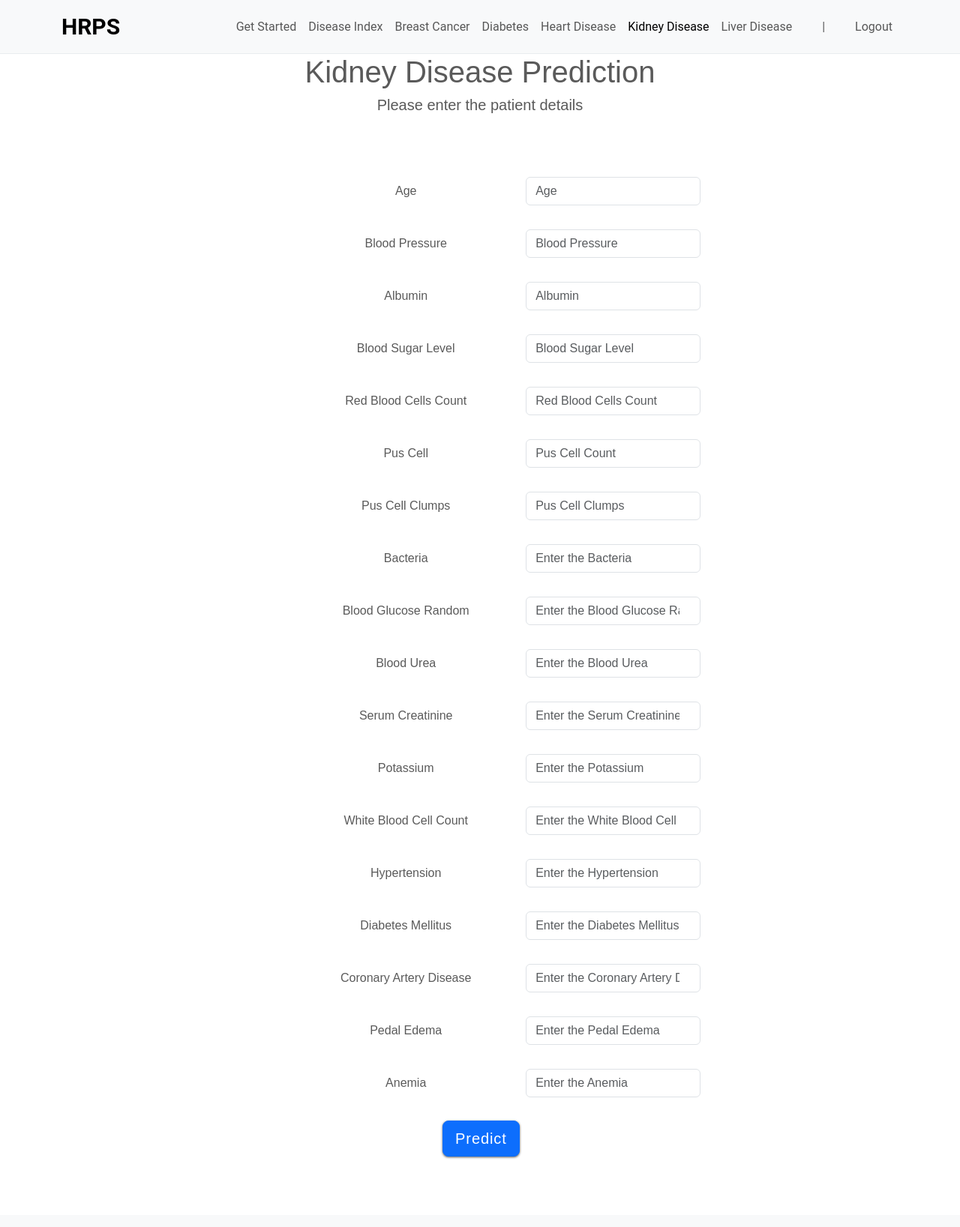
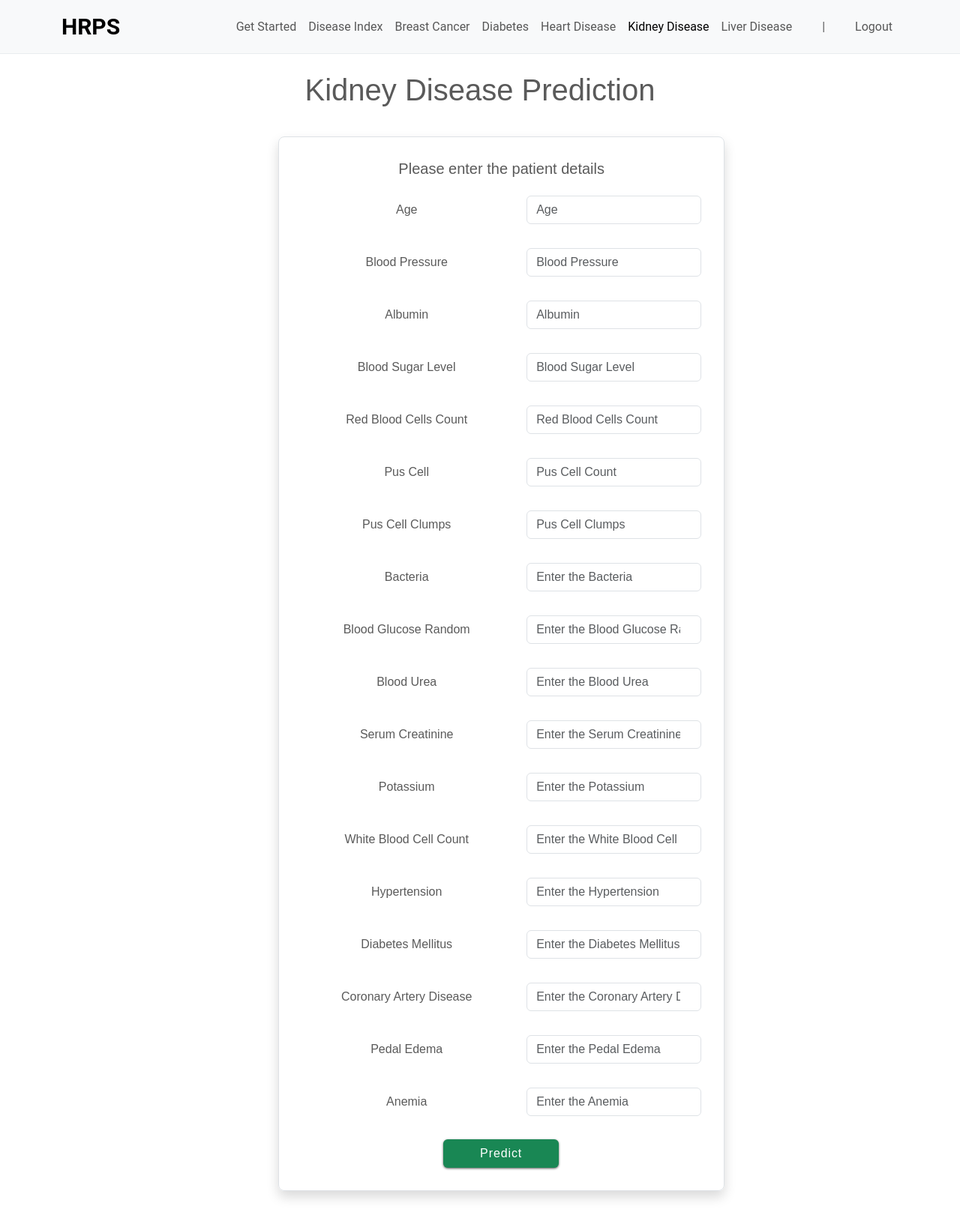
Before and after one commit to Aashish-32/HRPS, a Flask app: page /kidney in a window 1280 px wide. Shown: the whole page at 75% size. Before the commit the page ends 1546 px from the top, so only its background shows below. Run offline with Flask 3, Linux system fonts and the light colour scheme; a user stored in the database is signed in; parts of the project's set-up code (start-up, migrations or seed data) failed here and were passed over; some libraries are stand-ins or nearby versions.

Commit message:
fix: :lipstick: Kidney form ui

```diff
--- a/templates/kidney.html
+++ b/templates/kidney.html
@@ -182,12 +182,12 @@
                     </ul>
                 </div>
             </nav>
-    </header><br/><br/><br>
-    <h1 style="text-align:center;">Kidney Disease Prediction</h1>
-    <h5 style="text-align:center;">Please enter the patient details</h5>
+    </header><br/><br/>
+    <h1 class="align-content-center text-center pt-5">Kidney Disease Prediction</h1>
 
     <form action="{{ url_for('predictkidney')}}" method="post" class="form-inline">
-        <fieldset>
+        <fieldset class="rounded-3 shadow border ">
+            <h5 class="align-content-center text-center">Please enter the patient details</h5>
             <div class="tabcontent" id="new">
                 <div class="form-group">
                     <label for="Age">Age</label>
@@ -277,7 +277,7 @@
                     <input class="form-control" type="number" id="ane" name="ane" required="required" placeholder="Enter the Anemia">
                 </div>
 
-                &nbsp;&nbsp;&nbsp;&nbsp;&nbsp;&nbsp;&nbsp;&nbsp;&nbsp;&nbsp;&nbsp;&nbsp;&nbsp;&nbsp;&nbsp;&nbsp;&nbsp;&nbsp;&nbsp;&nbsp;&nbsp;&nbsp;&nbsp;&nbsp;&nbsp;&nbsp;&nbsp;&nbsp;&nbsp;<button type="submit" class="btn btn-primary btn-lg">Predict</button>
+                &nbsp;&nbsp;&nbsp;&nbsp;&nbsp;&nbsp;&nbsp;&nbsp;&nbsp;&nbsp;&nbsp;&nbsp;&nbsp;&nbsp;&nbsp;&nbsp;&nbsp;&nbsp;&nbsp;&nbsp;&nbsp;&nbsp;&nbsp;&nbsp;&nbsp;&nbsp;&nbsp;&nbsp;&nbsp;<button type="submit" class="btn bg-success px-5 text-white">Predict</button>
 
             </div>
         </fieldset>
```
Also changed, not shown: 1 other file.
